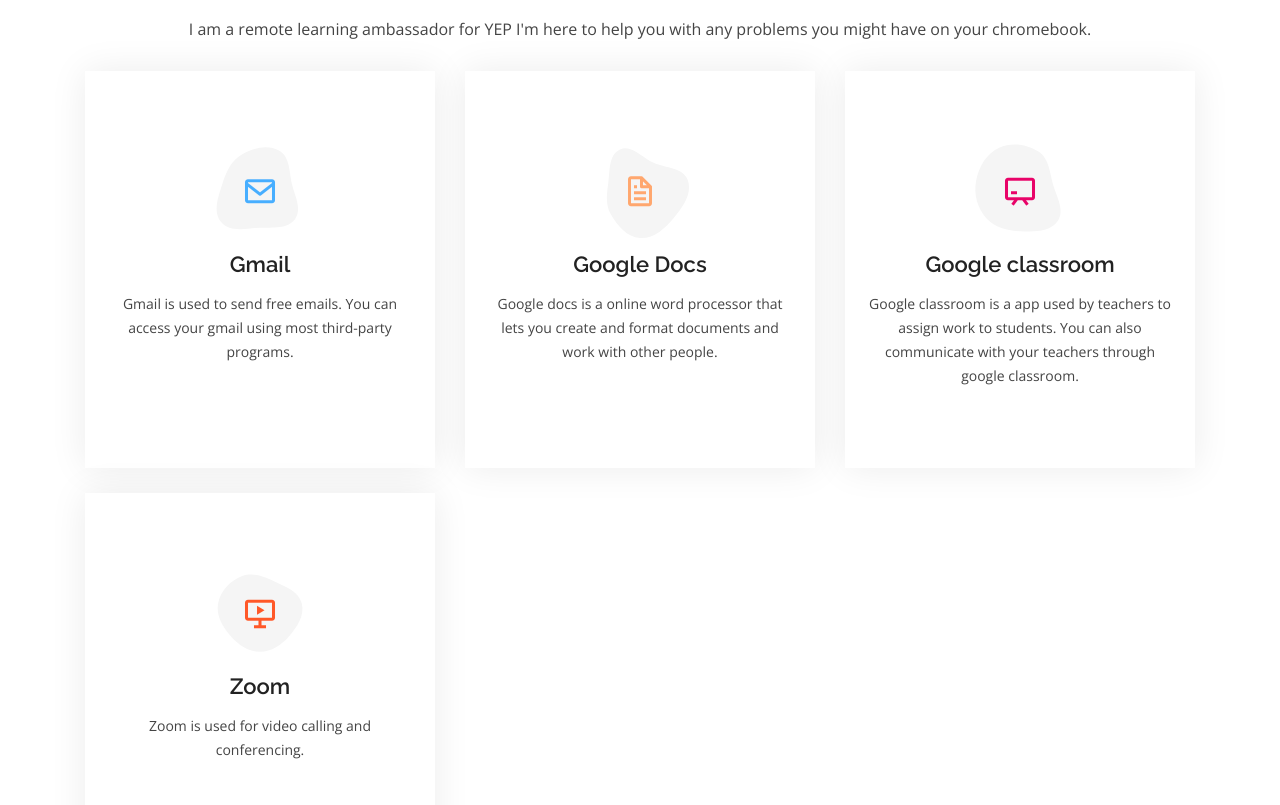
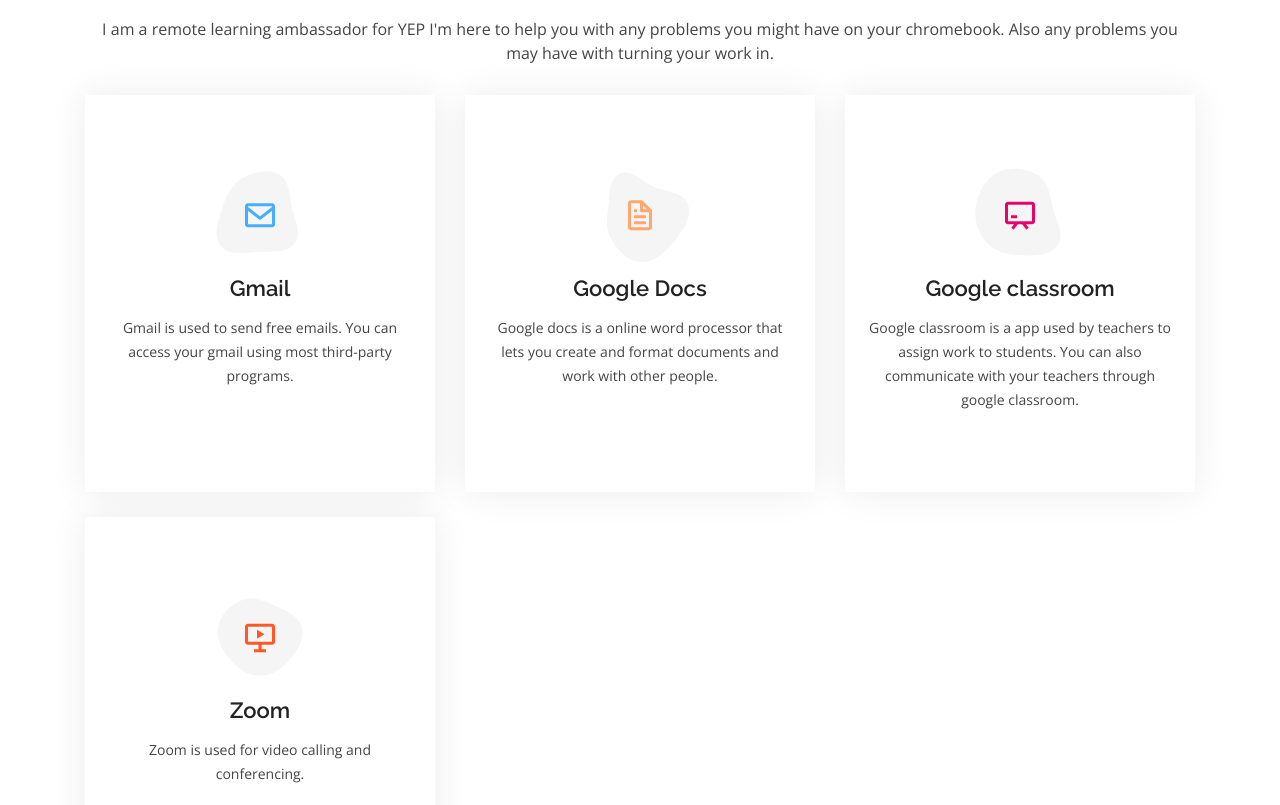
Before and after one commit to lovekayy/lovekayy.github.io, a plain HTML site: page services.html in a window 1280 px wide. Shown: the part 171-976 px from the top of the page. Drawn offline with nearby package versions, Linux system fonts and the light colour scheme.

Commit message:
Update services.html

```diff
--- a/services.html
+++ b/services.html
@@ -75,7 +75,7 @@
 
         <div class="section-title">
           <h2>Services</h2>
-          <p>I am a remote learning ambassador for YEP I'm here to help you with any problems you might have on your chromebook. </p>
+          <p>I am a remote learning ambassador for YEP I'm here to help you with any problems you might have on your chromebook. Also any problems you may have with turning your work in. </p>
         </div>
 
         <div class="row">
```
